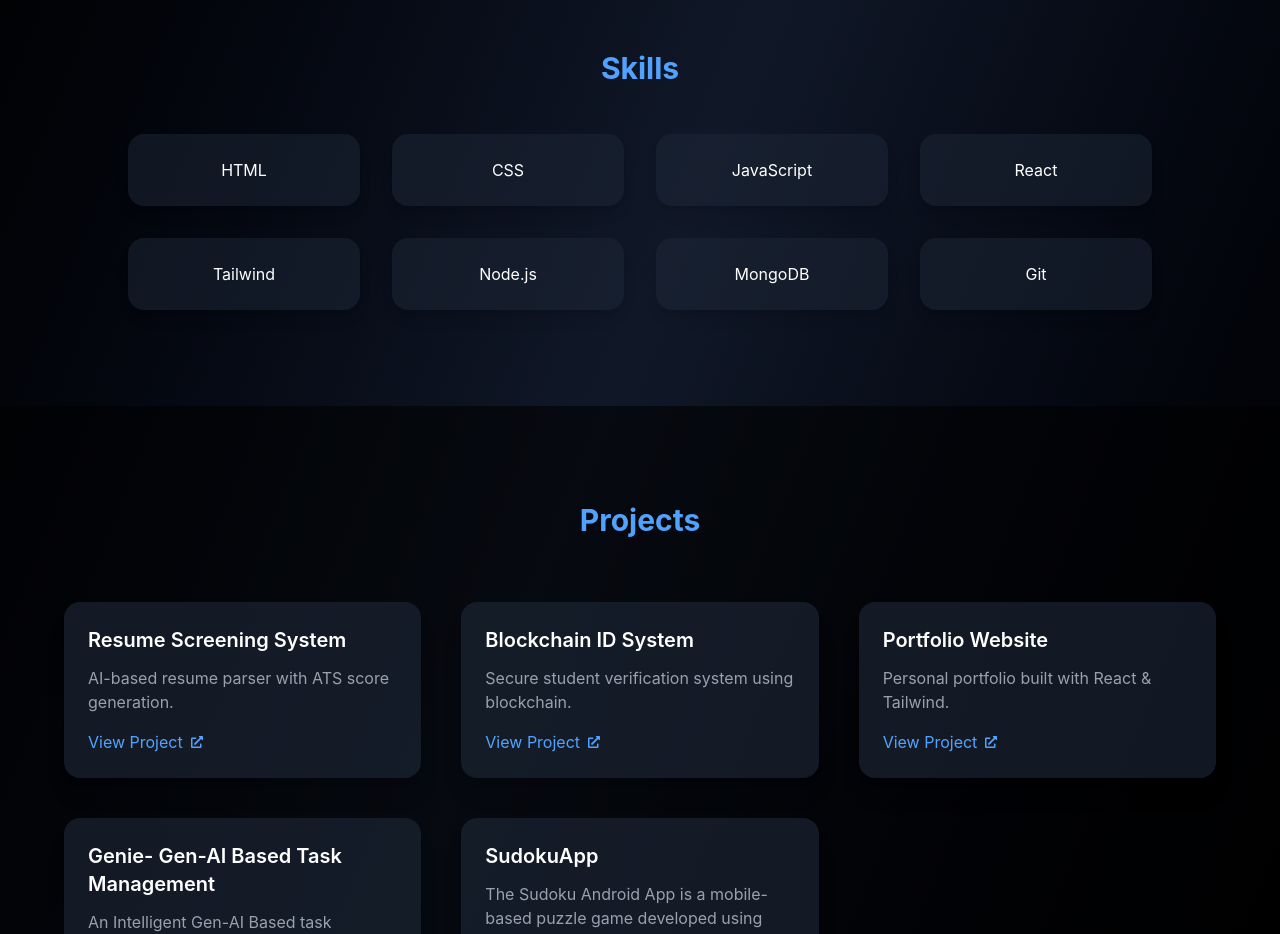
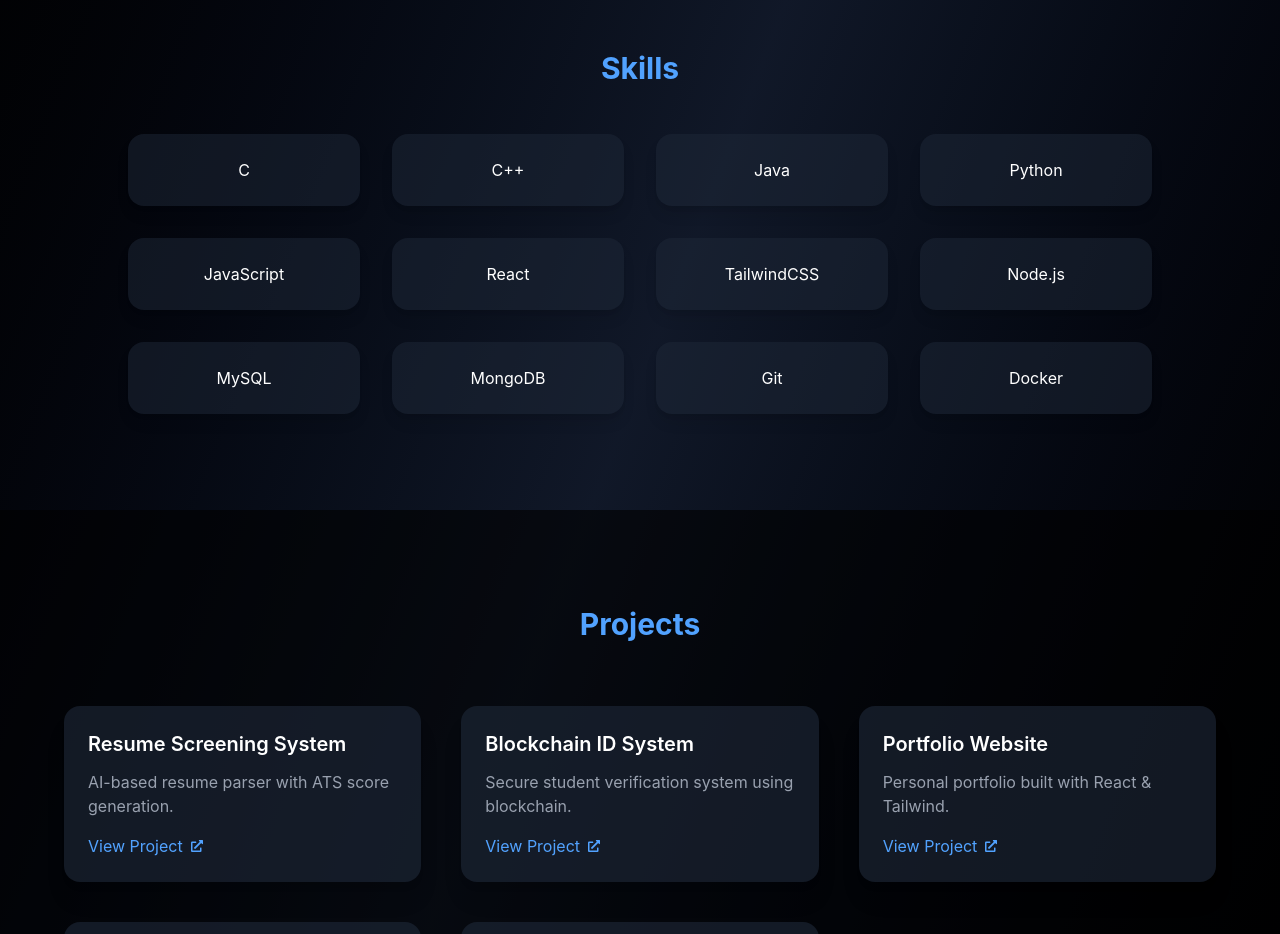
Before and after one commit to ishita-20-6/portfolio, a React (Vite) app: page / in a window 1280 px wide. Shown: the part 1280-2214 px from the top of the page. Built offline with nearby package versions, Linux system fonts and the light colour scheme.

Commit message:
Update App.jsx

```diff
--- a/src/App.jsx
+++ b/src/App.jsx
@@ -99,7 +99,7 @@ export default function App() {
         <div className="max-w-5xl mx-auto text-center">
           <h3 className="text-3xl font-bold mb-12 text-blue-400">Skills</h3>
           <div className="grid grid-cols-2 md:grid-cols-4 gap-8">
-            {["HTML", "CSS", "JavaScript", "React", "Tailwind", "Node.js", "MongoDB", "Git"].map((skill) => (
+            {["C","C++","Java", "Python", "JavaScript", "React", "TailwindCSS", "Node.js", "MySQL", "MongoDB", "Git", "Docker"].map((skill) => (
               <div key={skill} className="bg-gray-800/50 p-6 rounded-2xl shadow-lg hover:scale-105 hover:-translate-y-2 hover:bg-blue-500/20 transition duration-300">
                 {skill}
               </div>
```
